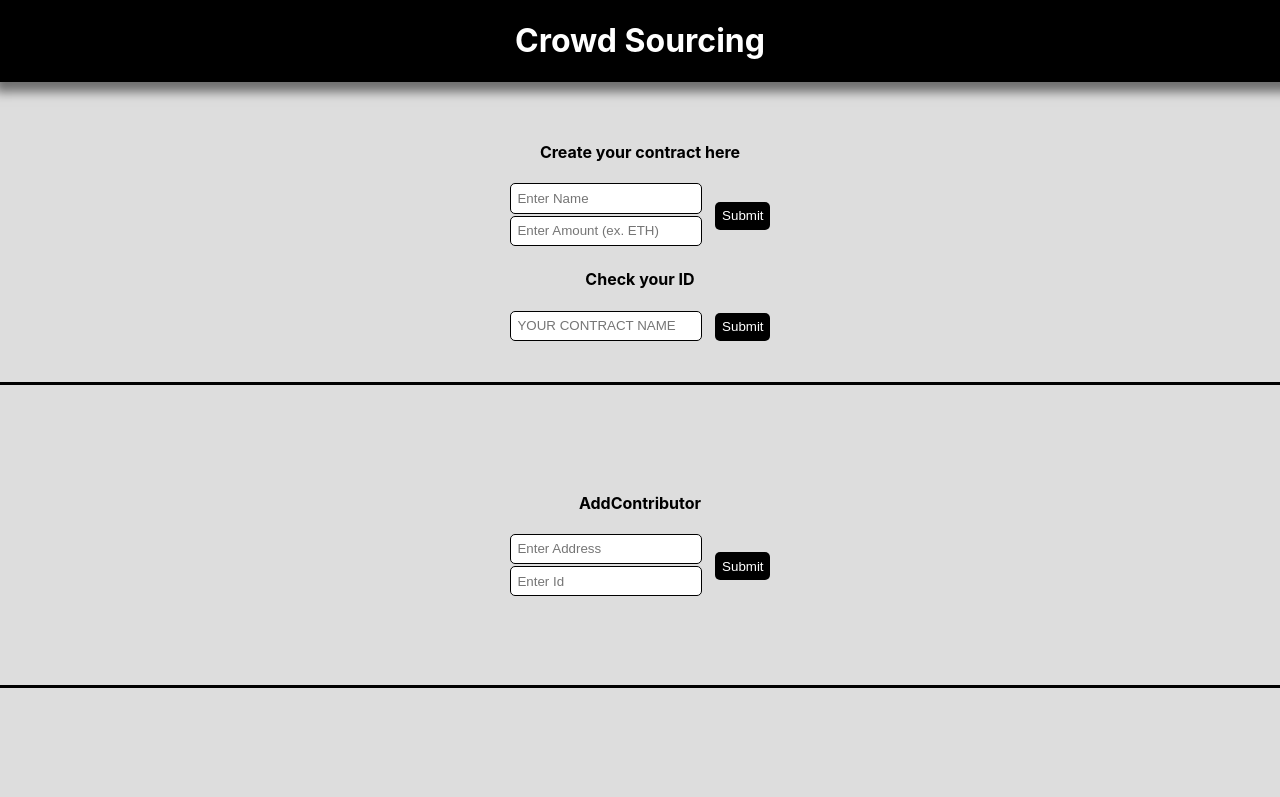
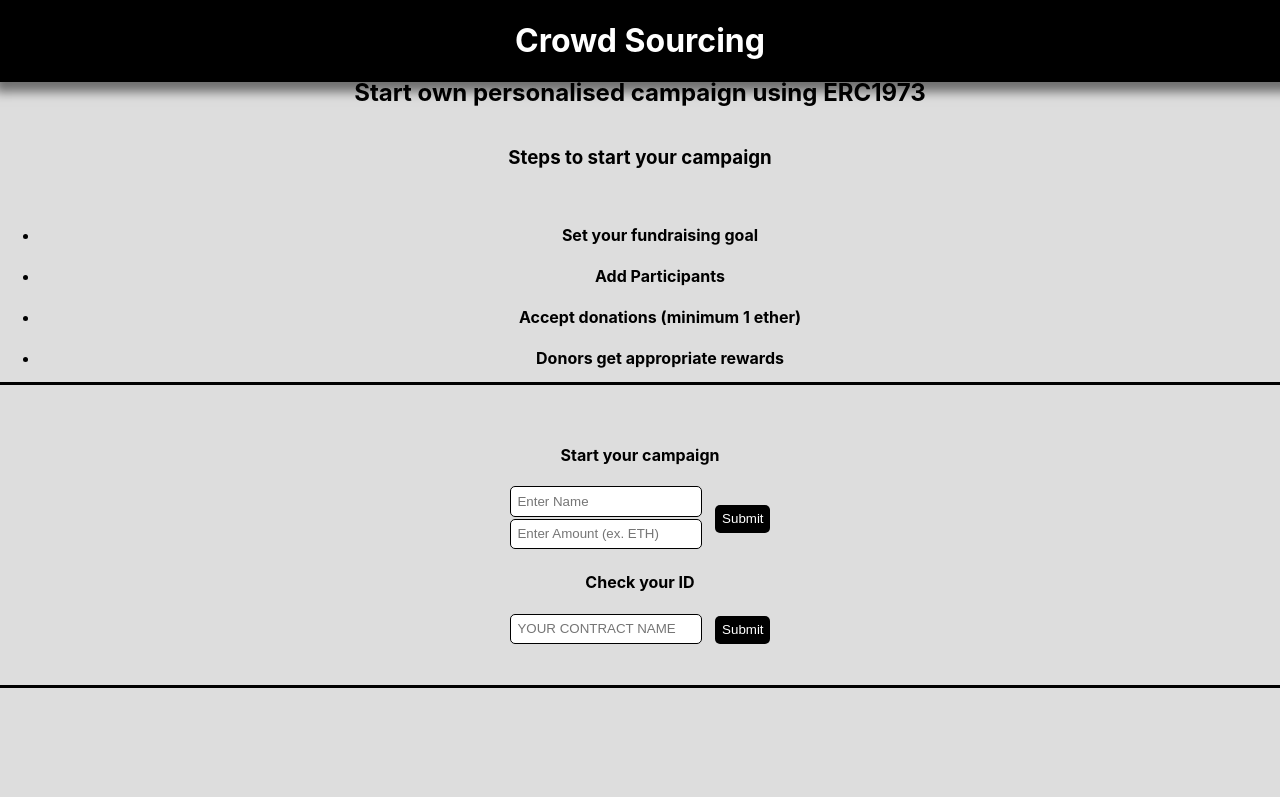
Before and after one commit to jagpreetsingh796/CrowdVacation, a React (Create React App) app in the folder my-app/: page / in a window 1280 px wide. Shown: the top 797 px of the page. Built offline with nearby package versions, Linux system fonts and the light colour scheme.

Commit message:
Css modified

```diff
--- a/my-app/src/App.js
+++ b/my-app/src/App.js
@@ -10,11 +10,22 @@ function App() {
   return (
     <div className="App">
       <div className="header-text">
+
         <h1>Crowd Sourcing</h1>
       </div>
+      <div className="section">
+      <h2>Start own personalised campaign using ERC1973</h2>
+      <h3>Steps to start your campaign</h3>
+   <ul>
+  <li ><h4>Set your fundraising goal</h4></li>
+  <li><h4>Add Participants</h4></li>
+  <li><h4>Accept donations (minimum 1 ether)</h4></li>
+  <li><h4>Donors get appropriate rewards</h4> </li>
 
+  </ul>
+</div>
       <div className="section">
-        <h4>Create your contract here</h4>
+        <h4>Start your campaign</h4>
         <CreateVacation/>
       </div>
 
```
